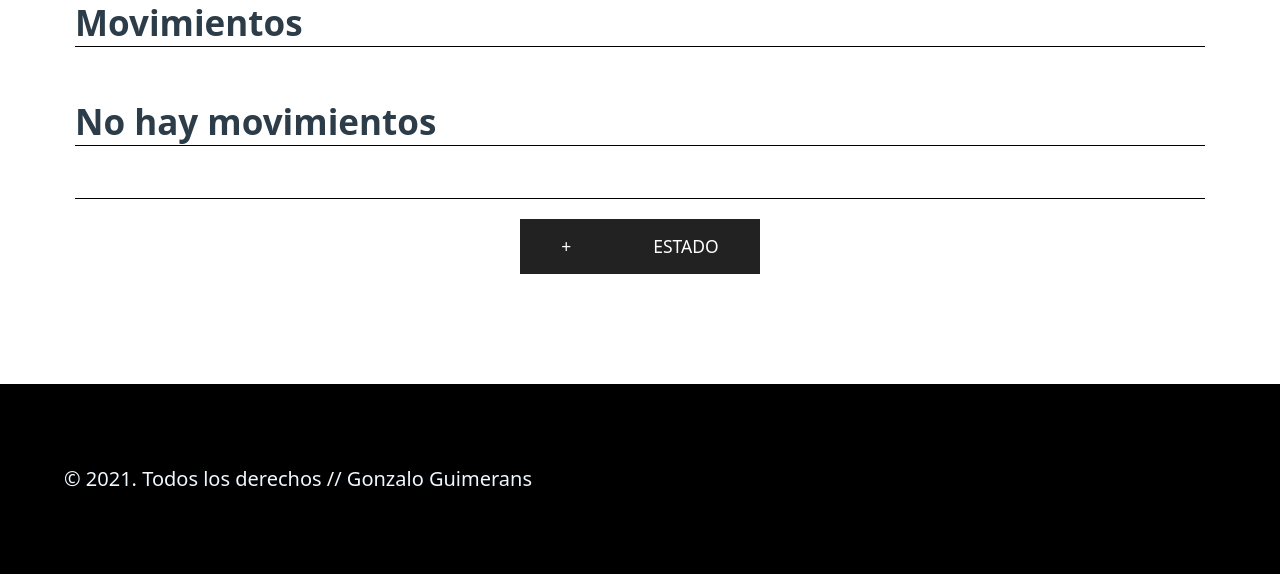
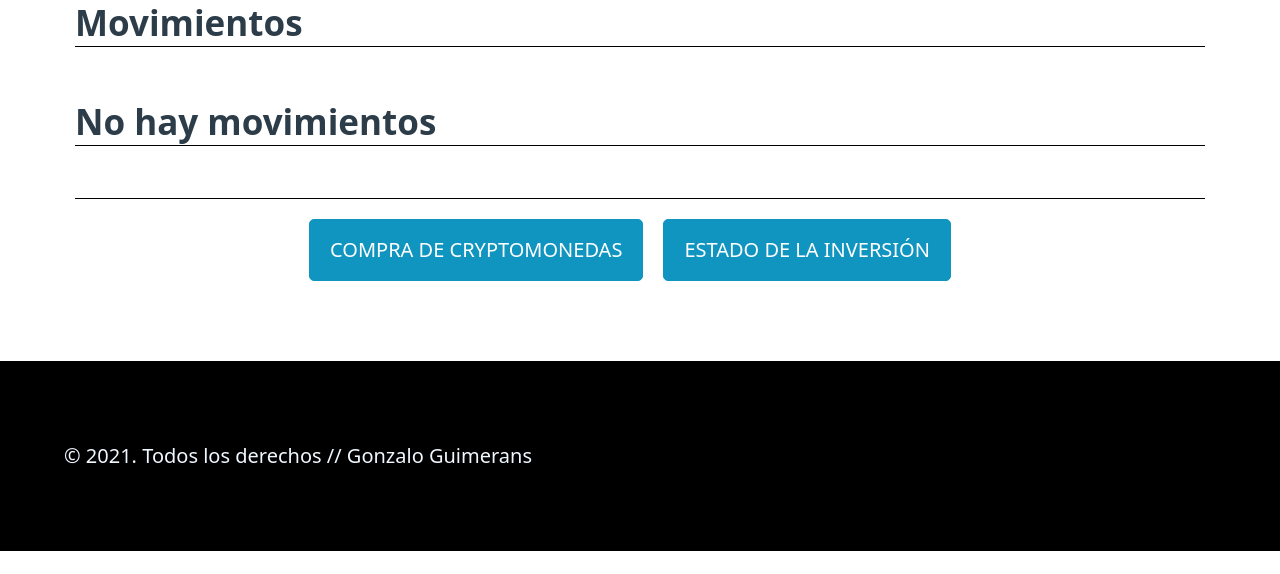
Before and after one commit to gguimerans/proyecto_krypto, a Flask app: template movements/templates/movimientos.html in a window 1280 px wide. Shown: the part 238-812 px from the top of the page. After the commit the page ends 789 px from the top, so only its background shows below. Run offline with Flask 2, Linux system fonts and the light colour scheme; the template is opened without the code that fills it, so the values that code supplies are empty; parts of the project's set-up code (start-up, migrations or seed data) failed here and were passed over; some libraries are stand-ins or nearby versions.

Commit message:
funcionando a falta de mejoras

```diff
--- a/movements/templates/estado.html
+++ b/movements/templates/estado.html
@@ -5,6 +5,7 @@
         <li><a href="/">Movimientos</a></li>
         <li><a href="/compra">Compra de cryptos</a></li>
         <li class="uk-disabled"><a>Estado de la inversión</a></li>
+        <li><span>Importe de Euros invertidos y su valor actual</span></li>
       </ul>
 {% endblock %}
 
@@ -27,7 +28,7 @@
                                 </div>
                         </div>
                         <div class="uk-margin border-top">
-                                <a class="uk-button uk-button-secondary uk-button-small" href="/">Volver</a>
+                                <a class="button uk-button uk-button-secondary uk-button-small" role="button" href="/">Volver</a>
                         </div>
                         </div>
                 <fieldset>
--- a/movements/templates/movimientos.html
+++ b/movements/templates/movimientos.html
@@ -36,7 +36,7 @@
                                                 <td class="uk-width-small">{{ registro["from_quantity"] }}</td>
                                                 <td class="uk-width-small">{{ registro["to_currency"] }}</td>
                                                 <td class="uk-width-small">{{ registro["to_quantity"] }}</td>
-                                                <td class="uk-width-small">{{ registro["from_quantity"]/registro["to_quantity"]}}</td>
+                                                <td class="uk-width-small">{{ registro["precio_unitario"] }}</td>
                                 </tbody>
                                         </tr>
                         {% endfor %}
@@ -47,11 +47,7 @@
         {% endif %}
 
         <div class="uk-margin border-top">
-                <form class="uk-form-stacked" action="compra">
-                        <button type="submit" class="uk-button uk-button-secondary uk-button-large">+</button>
-                </form>
-                <form action="estado">
-                        <button type="submit" class="uk-button uk-button-secondary uk-button-large">Estado</button>
-                </form>
+                                <a class="button uk-button uk-button-secondary uk-button-small" role="button" href="compra">Compra de cryptomonedas</a>
+                                <a class="button uk-button uk-button-secondary uk-button-small" role="button" href="estado">Estado de la inversión</a>
         </div>
 {% endblock %}
--- a/tools/dbaccess.py
+++ b/tools/dbaccess.py
@@ -55,7 +55,7 @@ class queriesDB:
         self.db = manejarDB(DBFILE)
 
     def getMovimientosCrypto(self):
-        return self.db.consultaBD("SELECT date, time, from_currency, from_quantity, to_currency, to_quantity FROM tabla_movimientos;")
+        return self.db.consultaBD("SELECT date, time, from_currency, from_quantity, to_currency, to_quantity, (from_quantity/to_quantity) as precio_unitario FROM tabla_movimientos;")
 
     def getSaldoEuros(self):
         return self.db.consultaBDFetchOne("""SELECT M2.importe_from - M.importe_to as saldoEuros
```
Also changed, not shown: movements/templates/compra.html (+5 -2 lines), movements/views.py (+5 -5 lines), readme.md (added), 1 other file.
